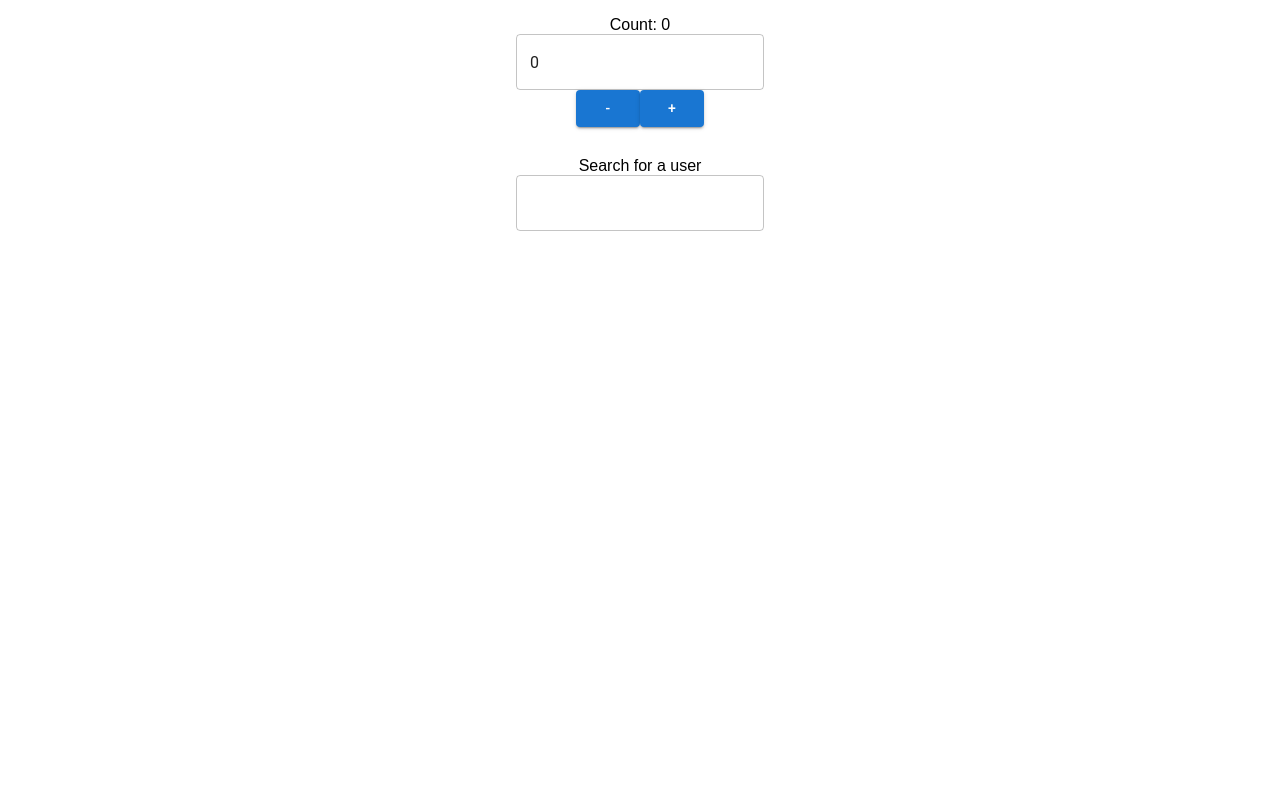
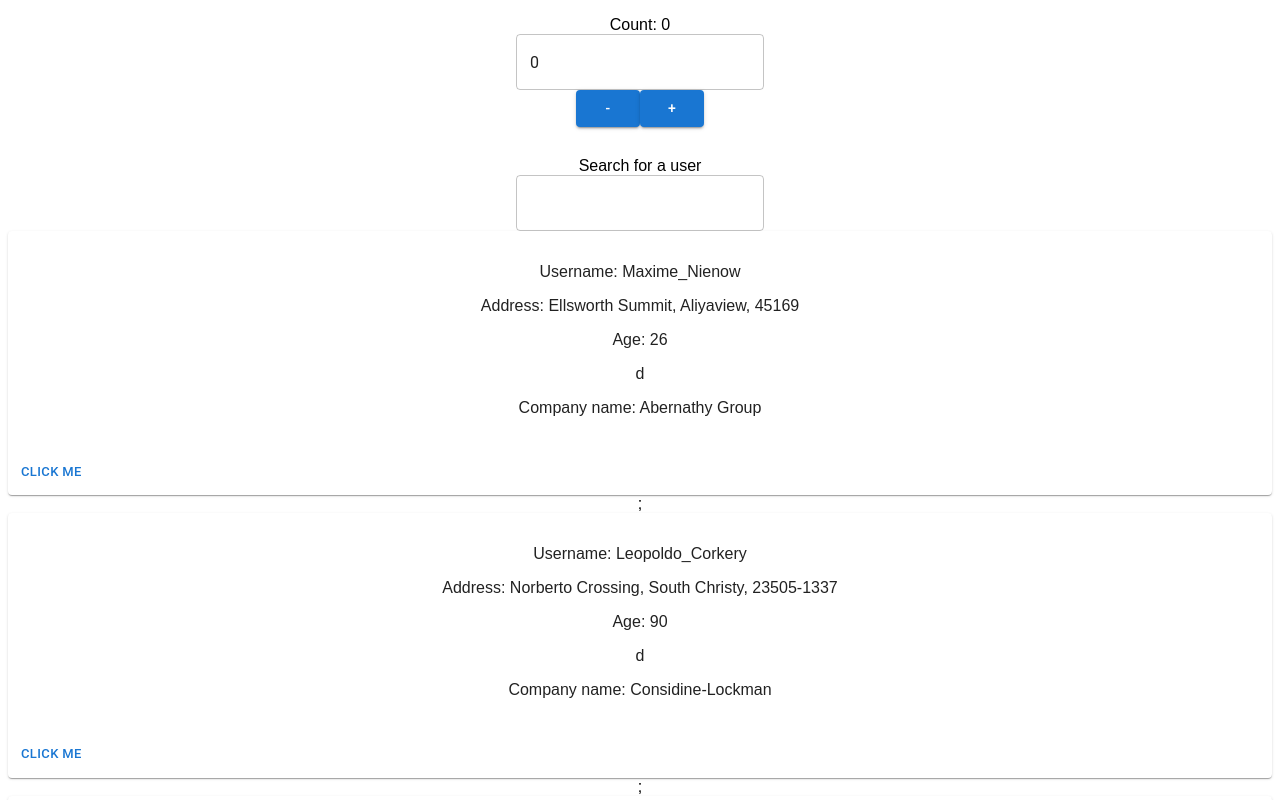
Before and after one commit to djordjijem/DSV-react, a React (Create React App) app: page / in a window 1280 px wide. Shown: the top 800 px of the page. Built offline with nearby package versions, Linux system fonts and the light colour scheme.

Commit message:
- refactor - fix prettier - fix react-scripts - 3. Display the users' properties using a loop in the tsx, preferably in a styled "Card" form

```diff
--- a/package.json
+++ b/package.json
@@ -12,15 +12,15 @@
     "@mui/styles": "5.5.1",
     "react": "17.0.2",
     "react-dom": "17.0.2",
-    "react-scripts": "4.0.0"
+    "react-scripts": "^4.0.1"
   },
   "devDependencies": {
     "@babel/runtime": "7.13.8",
     "@types/node": "^16.17.0",
     "@types/react": "^17.0.2",
     "@types/react-dom": "^17.0.2",
-    "prettier": "^2.8.8",
-    "typescript": "4.6.2"
+    "typescript": "4.6.2",
+    "prettier": "^2.8.0"
   },
   "scripts": {
     "start": "react-scripts start",
--- a/src/App.tsx
+++ b/src/App.tsx
@@ -1,9 +1,6 @@
 import './styles.css';
-import { useEffect, useReducer, useState } from 'react';
-import { Button, TextField } from '@mui/material';
-import usersData from './data';
-import { User } from './user.interface';
-import { makeId } from './utils';
+import React from 'react';
+import { Home } from './pages/home/Home';
 
 /** Instructions
    0. Fork this codesandbox and sync it with your github
@@ -32,69 +29,10 @@ import { makeId } from './utils';
    5. Provide the link to your forked repo with your answers
    */
 
-interface IState {
-  count: number;
-}
-
-interface IAction {
-  type: string;
-}
-
-function reducer(state: IState, action: IAction) {
-  switch (action.type) {
-    case 'increment':
-      return { count: state.count + 1 };
-    case 'decrement':
-      return { count: state.count - 1 };
-    default:
-      throw new Error();
-  }
-}
-
 export default function App() {
-  const [users, setUsers] = useState<User[]>([]);
-  const [numberInput] = useState<number>(0);
-  const [text] = useState<string>('');
-  const [countState, dispatch] = useReducer(reducer, { count: 0 });
-
-  useEffect(() => {
-    if (usersData && usersData.length > 0) {
-      const filteredUsers = usersData.filter((user) => user.age >= 18);
-      const mappedUsers = filteredUsers.map(({ username, address, age, company }) => ({
-        username,
-        address,
-        age,
-        companyName: company.name,
-      }));
-      const mappedUsersWithId = mappedUsers.map((user) => ({
-        ...user,
-        id: makeId(6, 'ABCDEF123456'),
-      }));
-      const sortedUsersByAge = [...mappedUsersWithId].sort((a, b) => a.age - b.age);
-      const sortedUsersByCompanyName = [...sortedUsersByAge].sort((a, b) => {
-        const companyA = a.companyName.toUpperCase();
-        const companyB = b.companyName.toUpperCase();
-        if (companyA < companyB) return -1;
-        if (companyA > companyB) return 1;
-        return 0;
-      });
-
-      setUsers(sortedUsersByCompanyName);
-    }
-  }, [usersData]);
-
   return (
     <div className="App">
-      <p style={{ marginBottom: 0 }}>Count: {countState.count}</p>
-      <TextField defaultValue={numberInput} type="number" style={{ display: 'block' }} />
-      <Button variant="contained" onClick={() => dispatch({ type: 'decrement' })}>
-        -
-      </Button>
-      <Button variant="contained" onClick={() => dispatch({ type: 'increment' })}>
-        +
-      </Button>
-      <p style={{ marginBottom: 0, marginTop: 30 }}>Search for a user</p>
-      <TextField defaultValue={text} style={{ display: 'block', margin: 'auto' }} />
+      <Home />
     </div>
   );
 }
--- /dev/null
+++ b/src/components/CustomCard.tsx
@@ -0,0 +1,47 @@
+import * as React from 'react';
+import { PropsWithChildren } from 'react';
+import Card from '@mui/material/Card';
+import CardActions from '@mui/material/CardActions';
+import CardContent from '@mui/material/CardContent';
+import Button from '@mui/material/Button';
+
+export enum ActionButtonSize {
+  S = 'small',
+  M = 'medium',
+  L = 'large',
+}
+
+export enum ActionButtonColor {
+  IN = 'inherit',
+  PR = 'primary',
+  SEC = 'secondary',
+  SUCC = 'success',
+  ERR = 'error',
+  INFO = 'info',
+  WARN = 'warning',
+}
+interface ICustomCardProps {
+  cardClassName?: string;
+  contentClassName?: string;
+  actionsProps: {
+    cardActionsClassName?: string;
+    buttonClassName?: string;
+    onClick: () => void;
+    size: ActionButtonSize;
+    text: string;
+    color: ActionButtonColor;
+  };
+}
+
+export const CustomCard: React.FC<ICustomCardProps> = ({ cardClassName, contentClassName, actionsProps, children }) => {
+  return (
+    <Card sx={{ minWidth: 275 }} className={cardClassName}>
+      <CardContent className={contentClassName}>{children}</CardContent>
+      <CardActions className={actionsProps.cardActionsClassName}>
+        <Button size={actionsProps.size} className={actionsProps.buttonClassName} color={actionsProps.color} onClick={actionsProps.onClick}>
+          {actionsProps.text}
+        </Button>
+      </CardActions>
+    </Card>
+  );
+};
--- a/src/user.interface.ts
+++ b/src/interface/user.interface.ts
@@ -12,4 +12,5 @@ export interface User {
       lng: string;
     };
   };
+  companyName: string;
 }
--- /dev/null
+++ b/src/pages/home/Home.tsx
@@ -0,0 +1,90 @@
+import * as React from 'react';
+import { useEffect, useReducer, useState } from 'react';
+import { User } from '../../interface/user.interface';
+import usersData from '../../data';
+import { makeId } from '../../utils';
+import { Box, Button, TextField } from '@mui/material';
+import { UserCard } from './components/UserCard';
+
+interface IState {
+  count: number;
+}
+
+interface IAction {
+  type: string;
+}
+
+function reducer(state: IState, action: IAction) {
+  switch (action.type) {
+    case 'increment':
+      return { count: state.count + 1 };
+    case 'decrement':
+      return { count: state.count - 1 };
+    default:
+      throw new Error();
+  }
+}
+
+export function Home() {
+  const [users, setUsers] = useState<User[]>([]);
+  const [numberInput] = useState<number>(0);
+  const [text] = useState<string>('');
+  const [countState, dispatch] = useReducer(reducer, { count: 0 });
+
+  useEffect(() => {
+    if (usersData && usersData.length > 0) {
+      const filteredUsers = usersData.filter((user) => user.age >= 18);
+      const mappedUsers = filteredUsers.map(({ username, address, age, company }) => ({
+        username,
+        address,
+        age,
+        companyName: company.name,
+      }));
+      const mappedUsersWithId = mappedUsers.map((user) => ({
+        ...user,
+        id: makeId(6, 'ABCDEF123456'),
+      }));
+      const sortedUsersByAge = [...mappedUsersWithId].sort((a, b) => a.age - b.age);
+      const sortedUsersByCompanyName = [...sortedUsersByAge].sort((a, b) => {
+        const companyA = a.companyName.toUpperCase();
+        const companyB = b.companyName.toUpperCase();
+        if (companyA < companyB) return -1;
+        if (companyA > companyB) return 1;
+        return 0;
+      });
+
+      setUsers(sortedUsersByCompanyName);
+    }
+  }, [usersData]);
+
+  //3. Display the users' properties using a loop in the tsx, preferably in a styled "Card" form
+  //    3.1. Add a "remove" button to each card - this should remove the user from the state
+  //    3.2. Store the removed users in a new state instance
+  //    3.3. Using the second input, add a method to search for a user's username with the onChange event
+  //    3.4. The removed users should also be found if the input is being used to search for a username
+  //    3.5. In the case where a removed user is shown during a search, there should be a "restore" button, which would insert the removed user back into the users array
+
+  return (
+    <div>
+      <p style={{ marginBottom: 0 }}>Count: {countState.count}</p>
+      <TextField defaultValue={numberInput} type="number" style={{ display: 'block' }} />
+      <Button variant="contained" onClick={() => dispatch({ type: 'decrement' })}>
+        -
+      </Button>
+      <Button variant="contained" onClick={() => dispatch({ type: 'increment' })}>
+        +
+      </Button>
+      <Box component="p" style={{ marginBottom: 0, marginTop: 30 }}>
+        Search for a user
+      </Box>
+      <TextField defaultValue={text} style={{ display: 'block', margin: 'auto' }} />
+      {users.map((user) => {
+        return (
+          <Box component="div" key={user.id}>
+            <UserCard user={user} />;
+          </Box>
+        );
+      })}
+    </div>
+  );
+}
--- /dev/null
+++ b/src/pages/home/components/UserCard.tsx
@@ -0,0 +1,24 @@
+import * as React from 'react';
+import { User } from '../../../interface/user.interface';
+import { ActionButtonColor, ActionButtonSize, CustomCard } from '../../../components/CustomCard';
+
+export const UserCard: React.FC<{ user: User }> = ({ user: { age, username, companyName, address } }) => {
+  const onClick = () => console.log('remove me');
+
+  const actionsProps = {
+    cardActionsClassName: 'user-card__card-actions',
+    buttonClassName: 'user-card__card-actions__button',
+    size: ActionButtonSize.S,
+    onClick,
+    color: ActionButtonColor.PR,
+    text: 'Click me',
+  };
+
+  return (
+    <CustomCard actionsProps={actionsProps} cardClassName="user-card" contentClassName="user-card__content">
+      <p>Username: {username}</p>
+      <p>Address: {`${address.street}, ${address.city}, ${address.zipcode}`}</p>
+      <p>Age: {age}</p> d<p>Company name: {companyName}</p>
+    </CustomCard>
+  );
+};
--- /dev/null
+++ b/src/react-app-env.d.ts
@@ -0,0 +1 @@
+/// <reference types="react-scripts" />
```
Also changed, not shown: tsconfig.json (added, +26 -0 lines), 1 other file (tests, documents, lock files or other folders).
